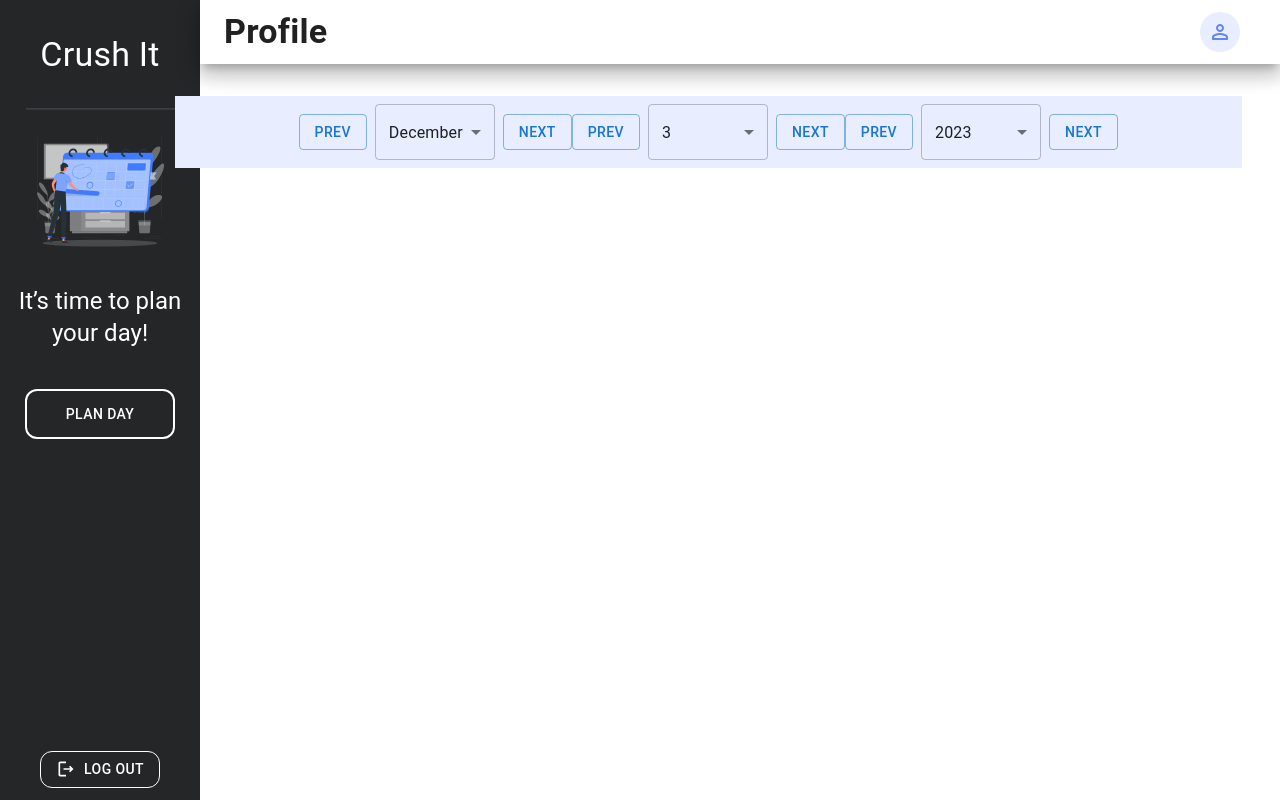
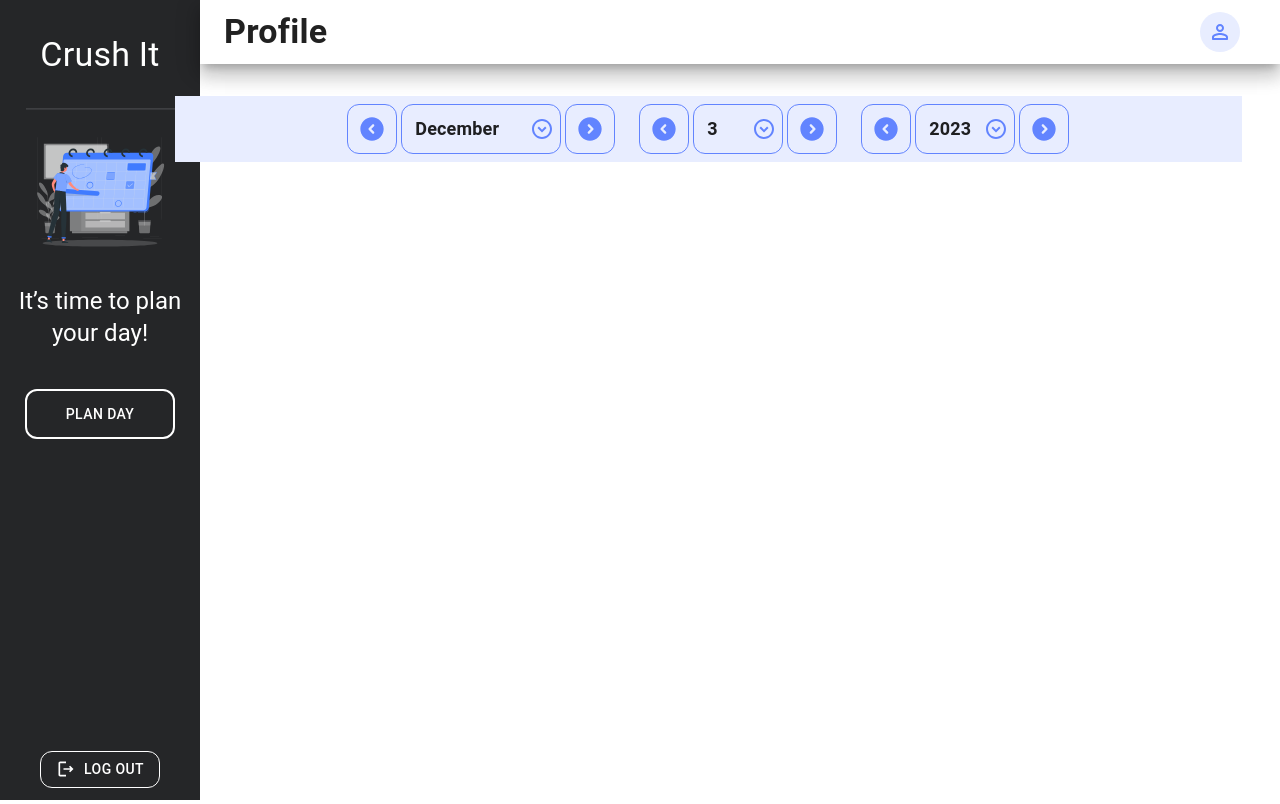
Before and after one commit to jcabrera2502/NJIT-Lowlanders, a React (Create React App) app in the folder frontend/: page /TasksAppts in a window 1280 px wide. Built offline with nearby package versions, Linux system fonts and the light colour scheme; no server answers.

Commit message:
Added styles to the date bar on the Tasks page.

```diff
--- a/frontend/src/App.js
+++ b/frontend/src/App.js
@@ -17,6 +17,10 @@ const theme = createTheme({
       main: "#5779F4",
       contrastText: "#fff",
       light: "#E8EDFF",
+    },
+    menu:
+    {
+      main: "#6284FF",
     },
     gray:
     {
--- a/frontend/src/components/Central-Components/TasksAppts.jsx
+++ b/frontend/src/components/Central-Components/TasksAppts.jsx
@@ -12,6 +12,8 @@ import { display, positions, sizing  } from '@mui/system';
 import LogoutIcon from '@mui/icons-material/Logout';
 import PermIdentityRoundedIcon from '@mui/icons-material/PermIdentityRounded';
 import LogoutOutlinedIcon from '@mui/icons-material/LogoutOutlined';
+import ExpandCircleDownRoundedIcon from '@mui/icons-material/ExpandCircleDownRounded';
+import ExpandCircleDownOutlinedIcon from '@mui/icons-material/ExpandCircleDownOutlined';
 import axios from "axios";
 
 
@@ -86,7 +88,7 @@ const TasksAppts = () => {
             //console.log("two");
             setDay(1);
         }
-        else if (day > 30 && thirty.includes(m)) {
+        else if (day > 28 && thirty.includes(m)) {
             console.log("three");
             setDay(1);
         }
@@ -96,7 +98,7 @@ const TasksAppts = () => {
             return 31;
         }
         else if (thirty.includes(m)) {
-            return 30;
+            return 28;
         }
         else if (m == 2 && leap(y)) {
             return 29;
@@ -136,7 +138,7 @@ const TasksAppts = () => {
                 </div>
 
                 <Box sx={{mt: "32vh"}}>
-                    <Button onClick={() => (window.location.href = "http://localhost:3000/AuthDetails")} sx={{ mt: 5, mb: 2, borderRadius: 3, border: "1px solid"}} color="white" variant="outlined"><LogoutOutlinedIcon sx={{width: 20, height: 20, mr: 1}}/>Log Out</Button>
+                    <Button onClick={() => (window.location.href = "http://localhost:2800/AuthDetails")} sx={{ mt: 5, mb: 2, borderRadius: 3, border: "1px solid"}} color="white" variant="outlined"><LogoutOutlinedIcon sx={{width: 20, height: 20, mr: 1}}/>Log Out</Button>
                 </Box>
             </Box>
         </Grid>
@@ -144,7 +146,7 @@ const TasksAppts = () => {
                 <Toolbar>
                     <Typography sx={{fontWeight: "bold"}}variant="h4">Profile</Typography>
                     <Box sx={{flexGrow: 1}}></Box>
-                    <Button sx={{textTransform: "none"}} onClick={() => (window.location.href = "http://localhost:3000/Profile")}><Avatar sx={{bgcolor: "#E8EDFF"}}><PermIdentityRoundedIcon sx={{color: "#6284FF"}} /></Avatar><Typography sx={{fontWeight: "bold", color: "black", ml: 1}}>{data?.firstName} {data?.lastName}</Typography></Button>
+                    <Button sx={{textTransform: "none"}} onClick={() => (window.location.href = "http://localhost:2800/Profile")}><Avatar sx={{bgcolor: "#E8EDFF"}}><PermIdentityRoundedIcon sx={{color: "#6284FF"}} /></Avatar><Typography sx={{fontWeight: "bold", color: "black", ml: 1}}>{data?.firstName} {data?.lastName}</Typography></Button>
                 </Toolbar>
             </AppBar>
 
@@ -166,15 +168,24 @@ const TasksAppts = () => {
                                     setMonth(month - 1);
                                 }
                                 dateRules(month, year);
-                            }}>
-                                Prev
+                            }}
+                            sx={{minWidth: "50px", height: "50px", padding: 0, borderRadius: 3, border: 1}}
+                            color="menu">
+                                <ExpandCircleDownRoundedIcon sx={{transform: "rotate(90deg)", height: 28, width: 28}}/>
                             </Button>
-
-
-                            <FormControl sx={{ m: 1, minWidth: 120}}>
+                            <FormControl sx={{ mr: .5, ml: .5, mt: 1, mb: 1, minWidth: 160}}>
                                 <Select
                                     value={month}
                                     onChange={handleMonthChange}
+                                    IconComponent={ExpandCircleDownOutlinedIcon}
+                                    sx={{
+                                        fontSize: "large",
+                                        fontWeight: "bold",
+                                        height: "50px",
+                                        padding: 0,
+                                        borderRadius: 3,
+                                        '& .MuiOutlinedInput-notchedOutline': {border: 1, borderColor: "#6284FF",},
+                                         '.MuiSvgIcon-root': {fill: "#6284FF"}}}
                                 >
                                     <MenuItem value={1}>January</MenuItem>
                                     <MenuItem value={2}>February</MenuItem>
@@ -191,7 +202,7 @@ const TasksAppts = () => {
                                 </Select>
                             </FormControl>
                             <Button variant="outlined" onClick={() => {
-                                if (month == 12) {
+                                if (month === 12) {
                                     setMonth(1);
                                     setYear(year + 1);
                                     dateRules(1, year + 1);
@@ -200,11 +211,13 @@ const TasksAppts = () => {
                                     setMonth(month + 1);
                                     dateRules(month + 1, year);
                                 }
-                            }}>
-                                Next
+                            }}
+                            sx={{minWidth: "50px", height: "50px", padding: 0, borderRadius: 3, mr: 3, border: 1}}
+                            color="menu">
+                                <ExpandCircleDownRoundedIcon sx={{transform: "rotate(270deg)", height: 28, width: 28}}/>
                             </Button>
                             <Button variant="outlined" onClick={() => {
-                                if (day == 1) {
+                                if (day === 1) {
                                     if (month == 1) {
                                         setMonth(12);
                                         setDay(31);
@@ -221,13 +234,24 @@ const TasksAppts = () => {
                                     setDay(day - 1);
                                 }
                                 //dateRules(month, year);
-                            }}>
-                                Prev
+                            }}
+                            sx={{minWidth: "50px", height: "50px", padding: 0, borderRadius: 3, border: 1}}
+                            color="menu">
+                                <ExpandCircleDownRoundedIcon sx={{transform: "rotate(90deg)", height: 28, width: 28}}/>
                             </Button>
-                            <FormControl sx={{ m: 1, minWidth: 120}}>
+                            <FormControl sx={{ mr: .5, ml: .5, mt: 1, mb: 1, minWidth: 90}}>
                                 <Select
                                     value={day}
                                     onChange={handleDayChange}
+                                    IconComponent={ExpandCircleDownOutlinedIcon}
+                                    sx={{
+                                        fontSize: "large",
+                                        fontWeight: "bold",
+                                        height: "50px",
+                                        padding: 0,
+                                        borderRadius: 3,
+                                        '& .MuiOutlinedInput-notchedOutline': {border: 1, borderColor: "#6284FF",},
+                                        '.MuiSvgIcon-root': {fill: "#6284FF"}}}
                                 >
                                     <MenuItem value={1}>1</MenuItem>
                                     <MenuItem value={2}>2</MenuItem>
@@ -289,19 +313,32 @@ const TasksAppts = () => {
                                     setDay(day + 1);
                                 }
                                 //dateRules(month, year);
-                            }}>
-                                Next
+                            }}
+                            sx={{minWidth: "50px", height: "50px", padding: 0, borderRadius: 3, mr: 3, border: 1}}
+                            color="menu">
+                                <ExpandCircleDownRoundedIcon sx={{transform: "rotate(270deg)", height: 28, width: 28}}/>
                             </Button>
                             <Button variant="outlined" onClick={() => {
                                 setYear(year - 1);
                                 dateRules(month, year - 1);
-                            }}>
-                                Prev
+                            }}
+                            sx={{minWidth: "50px", height: "50px", padding: 0, borderRadius: 3, border: 1}}
+                            color="menu">
+                                <ExpandCircleDownRoundedIcon sx={{transform: "rotate(90deg)", height: 28, width: 28}}/>
                             </Button>
-                            <FormControl sx={{ m: 1, minWidth: 120}}>
+                            <FormControl sx={{ mr: .5, ml: .5, mt: 1, mb: 1, minWidth: 100}}>
                                 <Select
                                     value={year}
                                     onChange={handleYearChange}
+                                    IconComponent={ExpandCircleDownOutlinedIcon}
+                                    sx={{
+                                        fontSize: "large",
+                                        fontWeight: "bold",
+                                        height: "50px",
+                                        padding: 0,
+                                        borderRadius: 3,
+                                        '& .MuiOutlinedInput-notchedOutline': {border: 1, borderColor: "#6284FF",},
+                                        '.MuiSvgIcon-root': {fill: "#6284FF"}}}
                                 >
                                     <MenuItem value={2022}>2022</MenuItem>
                                     <MenuItem value={2023}>2023</MenuItem>
@@ -316,8 +353,10 @@ const TasksAppts = () => {
                             <Button variant="outlined" onClick={() => {
                                 setYear(year + 1);
                                 dateRules(month, year + 1);
-                            }}>
-                                Next
+                            }}
+                            sx={{minWidth: "50px", height: "50px", padding: 0, borderRadius: 3, border: 1}}
+                            color="menu">
+                                <ExpandCircleDownRoundedIcon sx={{transform: "rotate(270deg)", height: 28, width: 28}}/>
                             </Button>
                         </Box>
                     </Grid>
```
